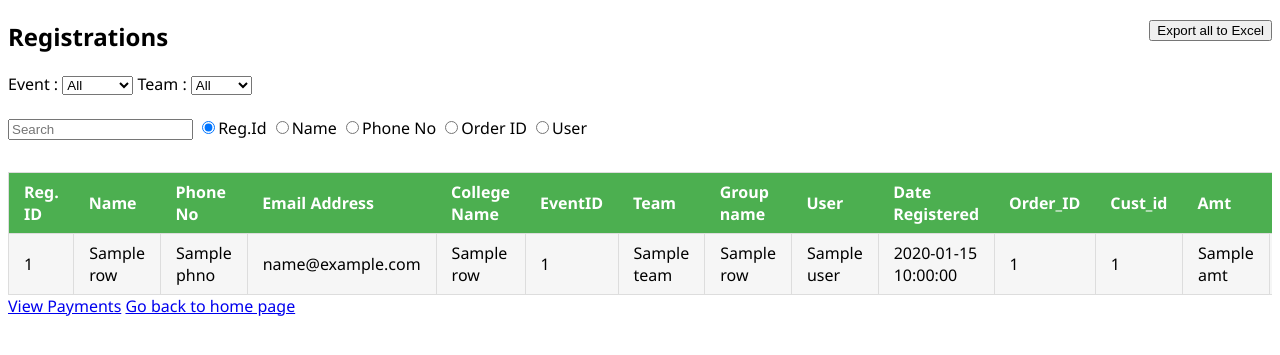
After one commit to NiketanG/Technofest_2k20, a Flask app: template app/templates/list_registrations.html in a window 1280 px wide. The commit adds this page. Shown: the top 355 px of the page. Run offline with Flask 2, Linux system fonts and the light colour scheme; the template is opened without the code that fills it: most values are stand-ins (such as "Sample title", 1, 10 or a date in 2020).

```diff
--- a/app/other/routes.py
+++ b/app/other/routes.py
@@ -1,12 +1,11 @@
 from flask import render_template, Blueprint
-from flask import current_app as app, session
+from flask import current_app as app
 from app import cache
 other = Blueprint('other', __name__)
 
 @other.route('/')
 @cache.cached(timeout=6000)
 def index():
-    print(session.get('reg_info'))
     return render_template('/index.html', title='Welcome')
 
 @other.route('/events')
--- a/app/templates/account.html
+++ b/app/templates/account.html
@@ -17,7 +17,9 @@ p.sub.heading {
 {% endif %}
 <input type="button" onclick="window.location.href = '/logout';" value="LOGOUT" style="margin-top: 25px;">
 
-<input type="button" onclick="window.location.href = '/list';" value="Registrations"  style="margin-top: 25px;">
+<input type="button" onclick="window.location.href = '/list/registrations';" value="Registrations"  style="margin-top: 25px;">
+
+<input type="button" onclick="window.location.href = '/list/payments';" value="Payments"  style="margin-top: 25px;">
 
 <form method="POST" action="{{ url_for('user.account') }}" id="Register" name="Register" style="margin-top: -60px;">
 
--- /dev/null
+++ b/app/templates/list_registrations.html
@@ -0,0 +1,218 @@
+<!doctype html>
+<html>
+
+<head>
+   <style>
+      body {
+         font-family: 'Segoe UI', sans-serif;
+      }
+
+      table {
+         border-collapse: collapse;
+         border: 1px solid #ddd;
+         width: 100%;
+      }
+
+      th {
+         background-color: #4CAF50;
+         color: white;
+         cursor: pointer;
+      }
+
+      th,
+      td {
+         text-align: left;
+         padding: 8px 15px;
+         border-bottom: 1px solid #ddd;
+      }
+
+      td {
+         border: 1px solid #ddd;
+
+      }
+
+      tr:nth-child(even) {
+         background-color: #f6f6f6;
+      }
+
+      tr:hover {
+         background-color: #f5f5f5;
+      }
+   </style>
+
+   <script>
+      var search_col = 0
+      var input, filter, table, tr, td, i, txtValue;
+
+      function set_search_col(n) {
+         search_col = n
+      }
+
+      function search_reg(search_term, search_filter) {
+         var row_count = 0
+         filter = search_term.toUpperCase();
+         table = document.getElementById("reg_table");
+         tr = table.getElementsByTagName("tr");
+         // Loop through all table rows, and hide those who don't match the search query
+
+         for (i = 0; i < tr.length; i++) {
+            td = tr[i].getElementsByTagName("td")[search_filter];
+            if (td) {
+               txtValue = td.textContent || td.innerText;
+               if (txtValue.toUpperCase().indexOf(filter) > -1) {
+                  tr[i].style.display = "";
+                  row_count++;
+               } else {
+                  tr[i].style.display = "none";
+               }
+            }
+         }
+         document.getElementById("records").innerText = row_count + " records"
+      }
+
+      function exportF(elem) {
+         var html = document.getElementById("reg_table").outerHTML;
+         var url = 'data:application/vnd.ms-excel,' + escape(html); // Set your html table into url
+         elem.setAttribute("href", url);
+         return false;
+      }
+
+
+      function sortTable(n) {
+         var table, rows, switching, i, x, y, shouldSwitch, dir, switchcount = 0;
+         table = document.getElementById("reg_table");
+         switching = true;
+         // Set the sorting direction to ascending:
+         dir = "asc";
+         /* Make a loop that will continue until
+         no switching has been done: */
+         while (switching) {
+            // Start by saying: no switching is done:
+            switching = false;
+            rows = table.rows;
+            /* Loop through all table rows (except the
+            first, which contains table headers): */
+            for (i = 1; i < (rows.length - 1); i++) {
+               // Start by saying there should be no switching:
+               shouldSwitch = false;
+               /* Get the two elements you want to compare,
+               one from current row and one from the next: */
+               x = rows[i].getElementsByTagName("TD")[n];
+               y = rows[i + 1].getElementsByTagName("TD")[n];
+               /* Check if the two rows should switch place,
+               based on the direction, asc or desc: */
+               if (dir == "asc") {
+                  if (x.innerHTML.toLowerCase() > y.innerHTML.toLowerCase()) {
+                     // If so, mark as a switch and break the loop:
+                     shouldSwitch = true;
+                     break;
+                  }
+               } else if (dir == "desc") {
+                  if (x.innerHTML.toLowerCase() < y.innerHTML.toLowerCase()) {
+                     // If so, mark as a switch and break the loop:
+                     shouldSwitch = true;
+                     break;
+                  }
+               }
+            }
+            if (shouldSwitch) {
+               /* If a switch has been marked, make the switch
+               and mark that a switch has been done: */
+               rows[i].parentNode.insertBefore(rows[i + 1], rows[i]);
+               switching = true;
+               // Each time a switch is done, increase this count by 1:
+               switchcount++;
+            } else {
+               /* If no switching has been done AND the direction is "asc",
+               set the direction to "desc" and run the while loop again. */
+               if (switchcount == 0 && dir == "asc") {
+                  dir = "desc";
+                  switching = true;
+               }
+            }
+         }
+      }
+   </script>
+
+</head>
+
+<body><button style="float: right;">
+      <a id="downloadLink" onclick="exportF(this)">Export all to Excel</a>
+   </button>
+   <h2>Registrations</h2>
+   <div class="filters">
+      Event : <select name="event_filter" id="event_filter" onclick="search_reg(this.value, 5);">
+         <option value="">All</option>
+         <option value="1">Webber</option>
+         <option value="2">Flash</option>
+         <option value="3">COC</option>
+         <option value="4">Hotkeys</option>
+      </select>
+
+      Team : <select name="team_filter" id="team_filter" onclick="search_reg(this.value, 6);">
+         <option value="">All</option>
+         <option value="1">Solo</option>
+         <option value="2">Duo</option>
+         <option value="4">Squad</option>
+      </select>
+   </div>
+
+   <br>
+
+   <input type="text" name="search" id="search" placeholder="Search" onkeyup="search_reg(this.value, search_col)">
+
+
+   <input type="radio" name="search_filter" id="s_reg_id" checked onclick="set_search_col(0)">Reg.Id
+   <input type="radio" name="search_filter" id="s_name" onclick="set_search_col(1)">Name
+   <input type="radio" name="search_filter" id="s_phno" onclick="set_search_col(2)">Phone No
+   <input type="radio" name="search_filter" id="s_OrderID" onclick="set_search_col(10)">Order ID
+   <input type="radio" name="search_filter" id="s_OrderID" onclick="set_search_col(8)">User
+
+   <div id="records" style="margin-top: 10px;"></div>
+
+   <br>
+
+   <div style="overflow-x:auto;">
+      <table id="reg_table">
+         <tr class="header">
+            <th onclick="sortTable(0)">Reg. ID</th>
+            <th onclick="sortTable(1)">Name</th>
+            <th onclick="sortTable(2)">Phone No</th>
+            <th onclick="sortTable(3)">Email Address</th>
+            <th onclick="sortTable(4)">College Name</th>
+            <th onclick="sortTable(5)">EventID</th>
+            <th onclick="sortTable(6)">Team</th>
+            <th onclick="sortTable(7)">Group name</th>
+            <th onclick="sortTable(8)">User</th>
+            <th onclick="sortTable(9)">Date Registered</th>
+            <th onclick="sortTable(10)">Order_ID</th>
+            <th onclick="sortTable(11)">Cust_id</th>
+            <th onclick="sortTable(12)">Amt</th>
+            <th onclick="sortTable(13)">Payment Mode</th>
+         </tr>
+
+         {% for row in rows %}
+         <tr>
+            <td>{{row["reg_id"]}}</td>
+            <td>{{row["name"]}}</td>
+            <td>{{row["phno"]}}</td>
+            <td> {{ row["email"]}}</td>
+            <td>{{row["clgname"]}}</td>
+            <td>{{row["event_id"]}}</td>
+            <td> {{ row["team"]}}</td>
+            <td> {{ row["grpname"]}}</td>
+            <td> {{ row["user"]}}</td>
+            <td> {{ row["date_registered"]}}</td>
+            <td> {{ row["order_id"]}}</td>
+            <td> {{ row["cust_id"]}}</td>
+            <td> {{ row["amt"]}}</td>
+            <td> {{ row["paymentmode"]}}</td>
+         </tr>
+         {% endfor %}
+      </table>
+   </div>
+   <a href="/list/payments">View Payments</a>
+   <a href="/">Go back to home page</a>
+</body>
+
+</html>
--- a/app/user/forms.py
+++ b/app/user/forms.py
@@ -6,7 +6,6 @@ from wtforms import (StringField,
 from wtforms.validators import (DataRequired,
                                 Email,
                                 EqualTo,
-                                URL,
                                 ValidationError)
 
 from app.models import users
```
Also changed, not shown: app/config.py (+3 -5 lines), app/main/routes.py (+28 -15 lines), app/tasks.py (+18 -12 lines), app/templates/list_payments.html (renamed from app/templates/list.html, +24 -46 lines), app/user/routes.py (+9 -5 lines).
